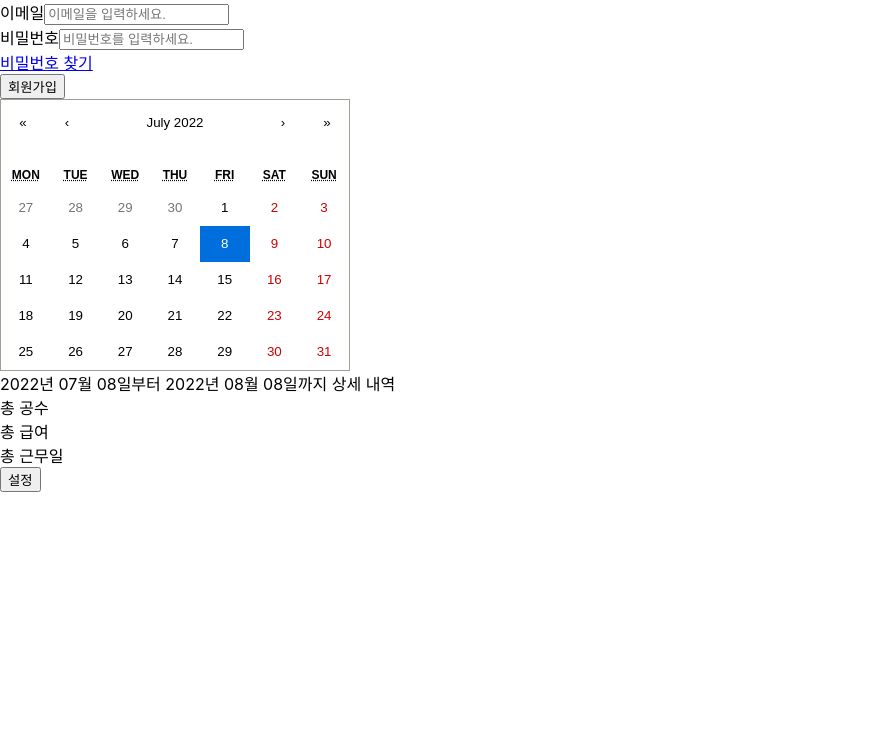
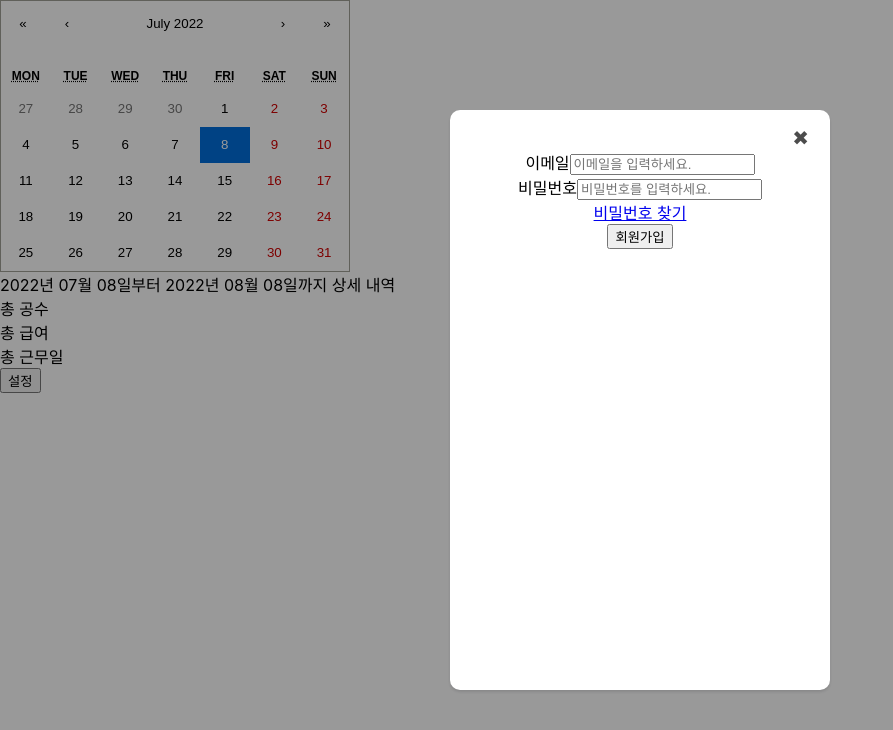
Before and after one commit to eksql0645/DailyPayCalendar, a React (Create React App) app in the folder react-app/: page / in a window 1280 px wide. Shown: the top 730 px of the page, without its empty margins (0-893 px from the left). Built offline with nearby package versions, Linux system fonts and the light colour scheme.

Commit message:
[Feat] Login 컴포넌트 모달창 구현
Modal 컴포넌트를 사용해 Login 컴포넌트를 모달창으로 구현.

```diff
--- a/react-app/src/App.js
+++ b/react-app/src/App.js
@@ -4,7 +4,8 @@ import { Link, Routes, Route } from 'react-router-dom';
 import WorkTagTable from './work-tag-table';
 import moment from 'moment';
 import Calendar from 'react-calendar';
-import './App.css';
+import Modal from './components/Modal';
+
 function WorkSetting() {
   return (
     <div>
@@ -58,7 +59,11 @@ function CalendarInfo() {
   ];
   return (
     <div>
-      {!isLogin && <Login />}
+      {!isLogin && (
+        <Modal closeModal={() => setIsLogin(!isLogin)}>
+          <Login />
+        </Modal>
+      )}
       <Calendar onChange={onChange} value={value}></Calendar>
       <WorkingPeriod value={value} />
       <WorkInfo data={elements} />
@@ -71,16 +76,18 @@ function CalendarInfo() {
 
 function Login() {
   return (
-    <div className="modal">
-      <label>이메일</label>
-      <input type="email" placeholder="이메일을 입력하세요."></input>
-      <br />
-      <label>비밀번호</label>
-      <input type="password" placeholder="비밀번호를 입력하세요."></input>
-      <br />
-      <Link to="/findPassword">비밀번호 찾기</Link>
-      <br />
-
+    <div>
+      <div>
+        <label>이메일</label>
+        <input type="email" placeholder="이메일을 입력하세요."></input>
+      </div>
+      <div>
+        <label>비밀번호</label>
+        <input type="password" placeholder="비밀번호를 입력하세요."></input>
+      </div>
+      <div>
+        <Link to="/findPassword">비밀번호 찾기</Link>
+      </div>
       <Link to="/signUp">
         <button>회원가입</button>
       </Link>
```
